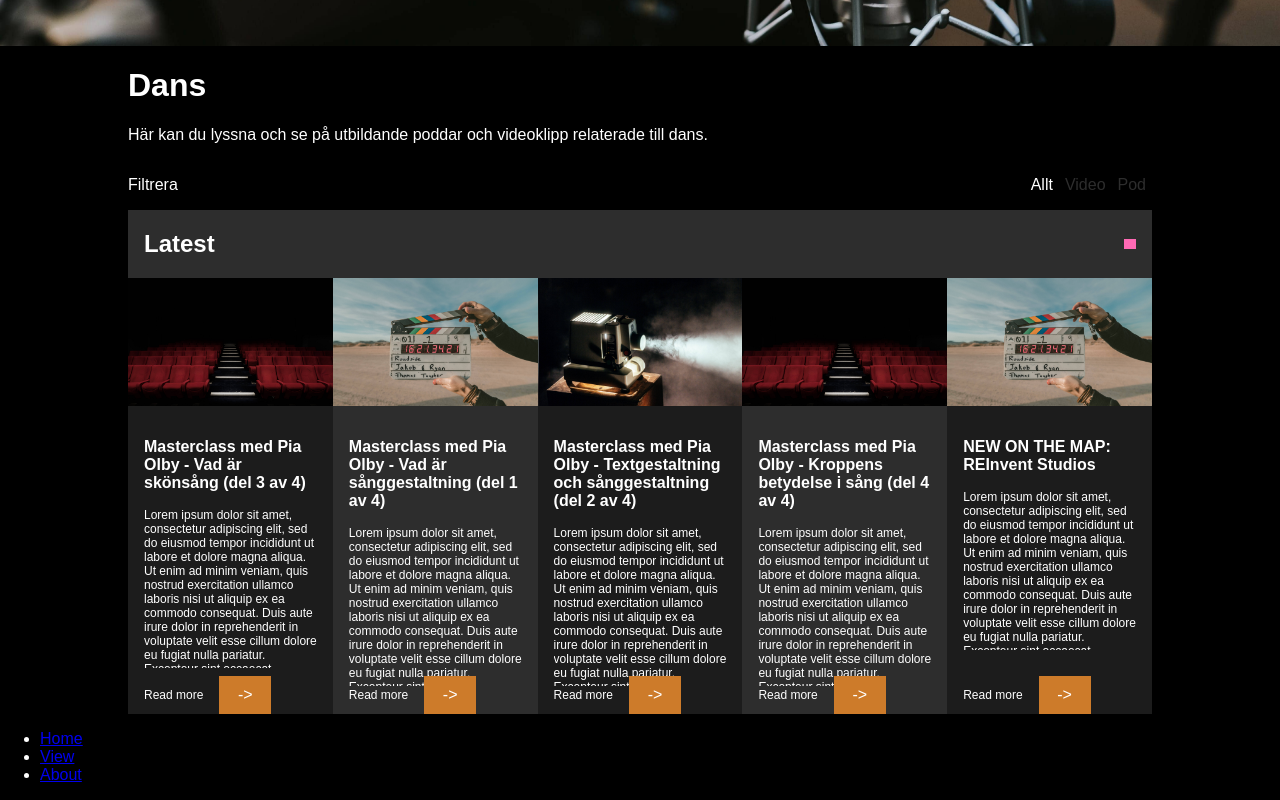
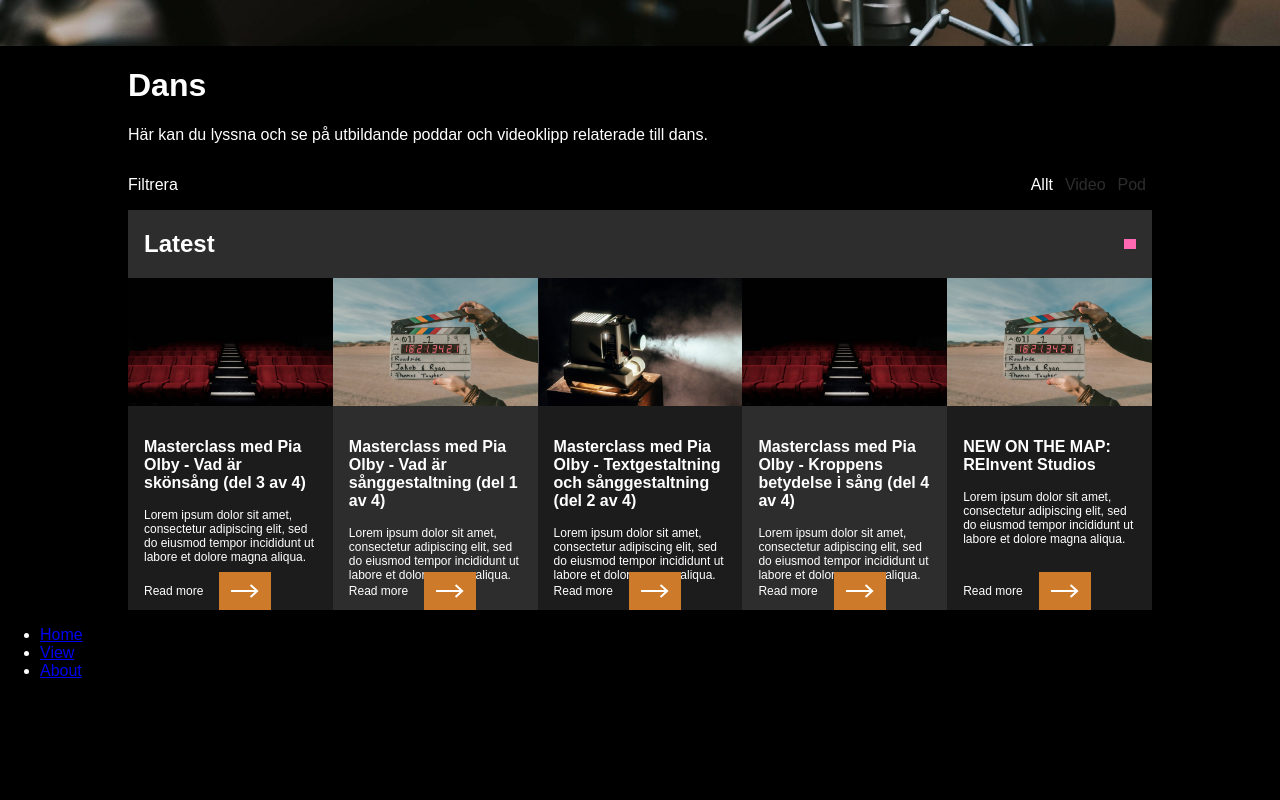
Before and after one commit to brooman/Kulturakademin, a React (Create React App) app: page /discover in a window 1280 px wide. Shown: the part 514-1314 px from the top of the page. After the commit the page ends 1210 px from the top, so only its background shows below. Built offline with nearby package versions, Linux system fonts and the light colour scheme; a web font is replaced by a local one.

Commit message:
Change arrow in readmore div

```diff
--- a/src/components/DiscoverCard/index.js
+++ b/src/components/DiscoverCard/index.js
@@ -1,6 +1,7 @@
 import React from 'react'
 import PropTypes from 'prop-types'
 import { Link } from 'react-router-dom'
+import ReadMoreIcon from '../../icons/ReadMoreIcon'
 
 import styles from './index.module.scss'
 
@@ -23,7 +24,9 @@ const DiscoverCard = props => {
         </div>
         <div className={styles.readMore}>
           <p>Read more</p>
-          <div className={styles.arrow}>-&gt;</div>
+          <div className={styles.arrow}>
+            <ReadMoreIcon />
+          </div>
         </div>
       </div>
     </div>
--- a/src/components/DiscoverCard/index.module.scss
+++ b/src/components/DiscoverCard/index.module.scss
@@ -50,7 +50,7 @@
 
 .gridView {
   flex-direction: column;
-  min-width: 8rem;
+  min-width: 10rem;
 
   .image {
     height: 8rem;
--- a/src/pages/Discover/index.js
+++ b/src/pages/Discover/index.js
@@ -20,7 +20,7 @@ class Discover extends Component {
               title: 'Masterclass med Pia Olby - Vad är skönsång (del 3 av 4)',
               image: 'felix-mooneeram-evlkOfkQ5rE-unsplash.jpg',
               content:
-                'Lorem ipsum dolor sit amet, consectetur adipiscing elit, sed do eiusmod tempor incididunt ut labore et dolore magna aliqua. Ut enim ad minim veniam, quis nostrud exercitation ullamco laboris nisi ut aliquip ex ea commodo consequat. Duis aute irure dolor in reprehenderit in voluptate velit esse cillum dolore eu fugiat nulla pariatur. Excepteur sint occaecat cupidatat non proident, sunt in culpa qui officia deserunt mollit anim id est laborum.',
+                'Lorem ipsum dolor sit amet, consectetur adipiscing elit, sed do eiusmod tempor incididunt ut labore et dolore magna aliqua.',
               url: 'https://www.youtube.com/embed/Nmf2V55mlgw',
               tags: ['webcast', 'learning'],
             },
@@ -30,7 +30,7 @@ class Discover extends Component {
               title: 'Masterclass med Pia Olby - Vad är sånggestaltning (del 1 av 4)',
               image: 'jakob-owens-CiUR8zISX60-unsplash.jpg',
               content:
-                'Lorem ipsum dolor sit amet, consectetur adipiscing elit, sed do eiusmod tempor incididunt ut labore et dolore magna aliqua. Ut enim ad minim veniam, quis nostrud exercitation ullamco laboris nisi ut aliquip ex ea commodo consequat. Duis aute irure dolor in reprehenderit in voluptate velit esse cillum dolore eu fugiat nulla pariatur. Excepteur sint occaecat cupidatat non proident, sunt in culpa qui officia deserunt mollit anim id est laborum.',
+                'Lorem ipsum dolor sit amet, consectetur adipiscing elit, sed do eiusmod tempor incididunt ut labore et dolore magna aliqua.',
               url: 'https://www.youtube.com/embed/OO-v7--wOtU',
               tags: ['webcast', 'learning'],
             },
@@ -40,7 +40,7 @@ class Discover extends Component {
               title: 'Masterclass med Pia Olby - Textgestaltning och sånggestaltning (del 2 av 4)',
               image: 'jeremy-yap-J39X2xX_8CQ-unsplash.jpg',
               content:
-                'Lorem ipsum dolor sit amet, consectetur adipiscing elit, sed do eiusmod tempor incididunt ut labore et dolore magna aliqua. Ut enim ad minim veniam, quis nostrud exercitation ullamco laboris nisi ut aliquip ex ea commodo consequat. Duis aute irure dolor in reprehenderit in voluptate velit esse cillum dolore eu fugiat nulla pariatur. Excepteur sint occaecat cupidatat non proident, sunt in culpa qui officia deserunt mollit anim id est laborum.',
+                'Lorem ipsum dolor sit amet, consectetur adipiscing elit, sed do eiusmod tempor incididunt ut labore et dolore magna aliqua.',
               url: 'https://www.youtube.com/embed/qgjKQrgL0o0',
               tags: ['webcast', 'learning'],
             },
@@ -50,7 +50,7 @@ class Discover extends Component {
               title: 'Masterclass med Pia Olby - Kroppens betydelse i sång (del 4 av 4)',
               image: 'felix-mooneeram-evlkOfkQ5rE-unsplash.jpg',
               content:
-                'Lorem ipsum dolor sit amet, consectetur adipiscing elit, sed do eiusmod tempor incididunt ut labore et dolore magna aliqua. Ut enim ad minim veniam, quis nostrud exercitation ullamco laboris nisi ut aliquip ex ea commodo consequat. Duis aute irure dolor in reprehenderit in voluptate velit esse cillum dolore eu fugiat nulla pariatur. Excepteur sint occaecat cupidatat non proident, sunt in culpa qui officia deserunt mollit anim id est laborum.',
+                'Lorem ipsum dolor sit amet, consectetur adipiscing elit, sed do eiusmod tempor incididunt ut labore et dolore magna aliqua.',
               url: 'https://www.youtube.com/embed/l2vcqaClw-A',
               tags: ['webcast', 'learning'],
             },
@@ -60,7 +60,7 @@ class Discover extends Component {
               title: 'NEW ON THE MAP: REInvent Studios',
               image: 'jakob-owens-CiUR8zISX60-unsplash.jpg',
               content:
-                'Lorem ipsum dolor sit amet, consectetur adipiscing elit, sed do eiusmod tempor incididunt ut labore et dolore magna aliqua. Ut enim ad minim veniam, quis nostrud exercitation ullamco laboris nisi ut aliquip ex ea commodo consequat. Duis aute irure dolor in reprehenderit in voluptate velit esse cillum dolore eu fugiat nulla pariatur. Excepteur sint occaecat cupidatat non proident, sunt in culpa qui officia deserunt mollit anim id est laborum.',
+                'Lorem ipsum dolor sit amet, consectetur adipiscing elit, sed do eiusmod tempor incididunt ut labore et dolore magna aliqua.',
               url: 'https://www.youtube.com/embed/yGkn5KYk6sg',
               tags: ['webcast', 'learning'],
             },
```
